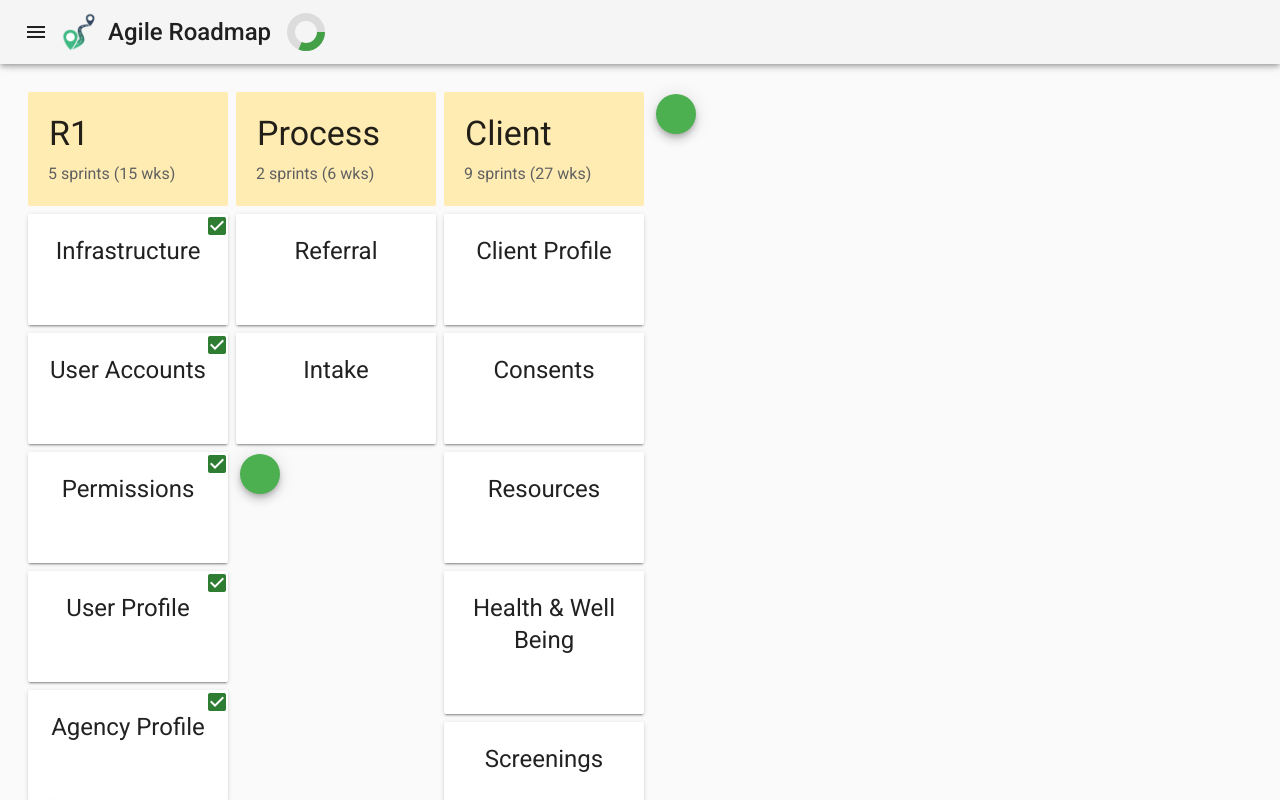
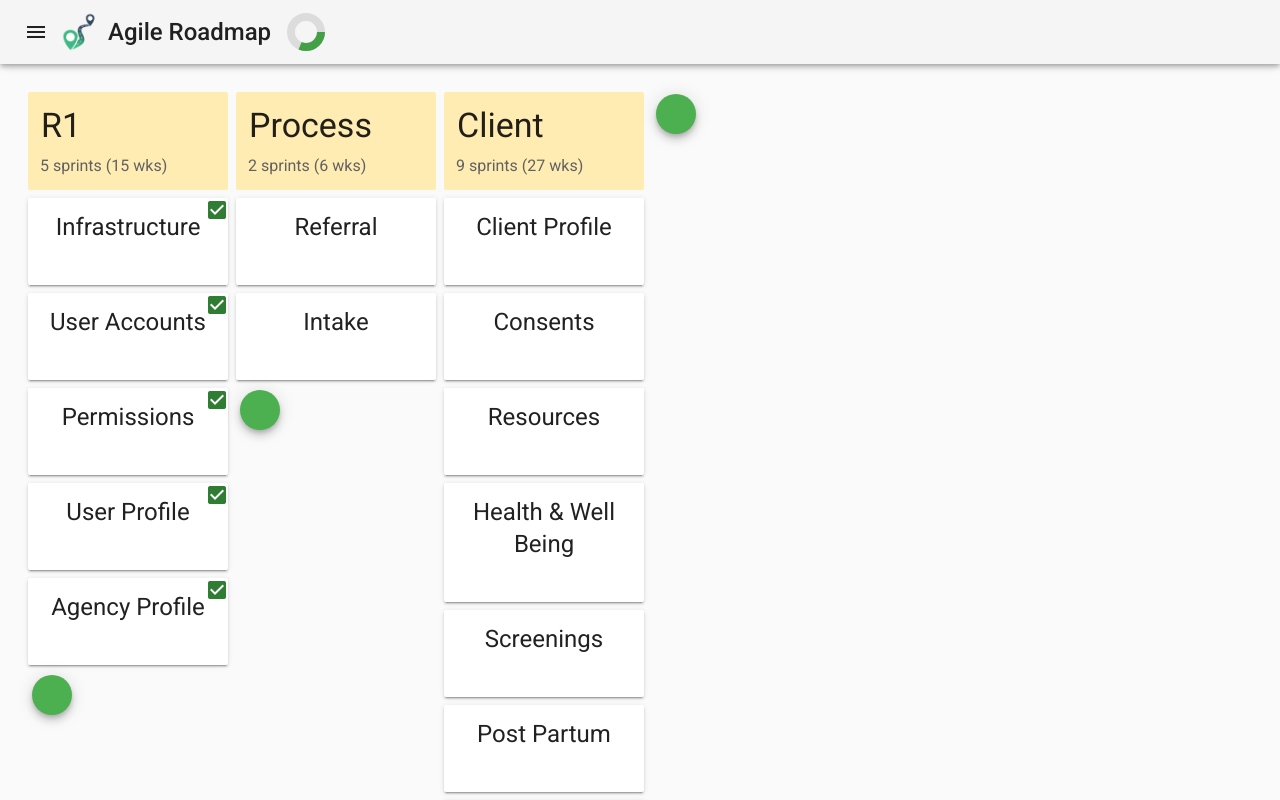
Before and after one commit to KyleMit/AgileRoadmap, a Vue app: page / in a window 1280 px wide. Shown: the top 800 px of the page. Built offline with nearby package versions, Linux system fonts and the light colour scheme; some icons are missing.

Commit message:
fixes #7 make cards more compact

```diff
--- a/src/components/roadmap.vue
+++ b/src/components/roadmap.vue
@@ -22,7 +22,7 @@
             <!-- title card -->
             <v-card width="200" class="ma-1" flat color="amber lighten-4">
 
-              <v-card-title primary-title class="pa-3 d-flex justify-center align-center ">
+              <v-card-title primary-title class="pa-2 d-flex justify-center align-center ">
                 <div>
                   <div class="display-1 ma-0 pa-1 reveal-input-hover"
                         contenteditable="true"
@@ -54,10 +54,7 @@
 
                       >
 
-              <v-card-title primary-title class="pa-3 d-flex justify-center align-center text--center" >
-                <div class="" >
-
-
+                <v-card-title primary-title class="pa-2 d-flex justify-center align-center text--center" >
                   <div class="headline ma-0 pa-1 reveal-input-hover"
                         contenteditable="true"
                         placeholder="New Feature"
@@ -65,9 +62,6 @@
                         v-on:blur="updateFeatureName(ft, $event)"
                         v-html="ft.name">
                   </div>
-
-                </div>
-
                 </v-card-title>
 
                 <v-tooltip
@@ -105,13 +99,7 @@
                 </v-tooltip>
 
 
-              <!-- <v-card-text>
-
-
-
-              </v-card-text> -->
-
-              <v-card-actions>
+              <v-card-actions class="pt-0">
                   <v-rating
                       v-model="ft.size"
                       :empty-icon="'far fa-tshirt'"
```
Lines whose indentation alone changed are shown as unchanged.
